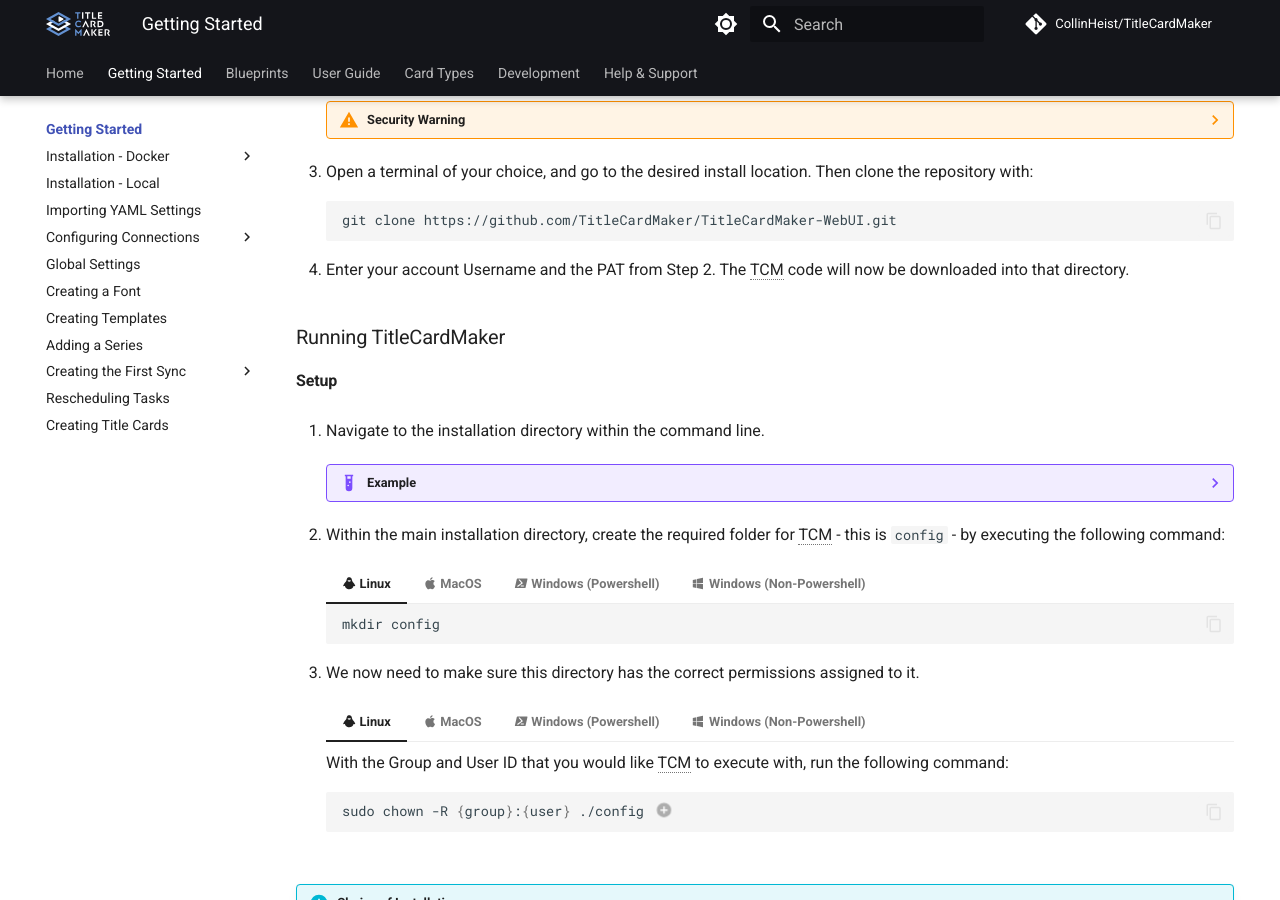
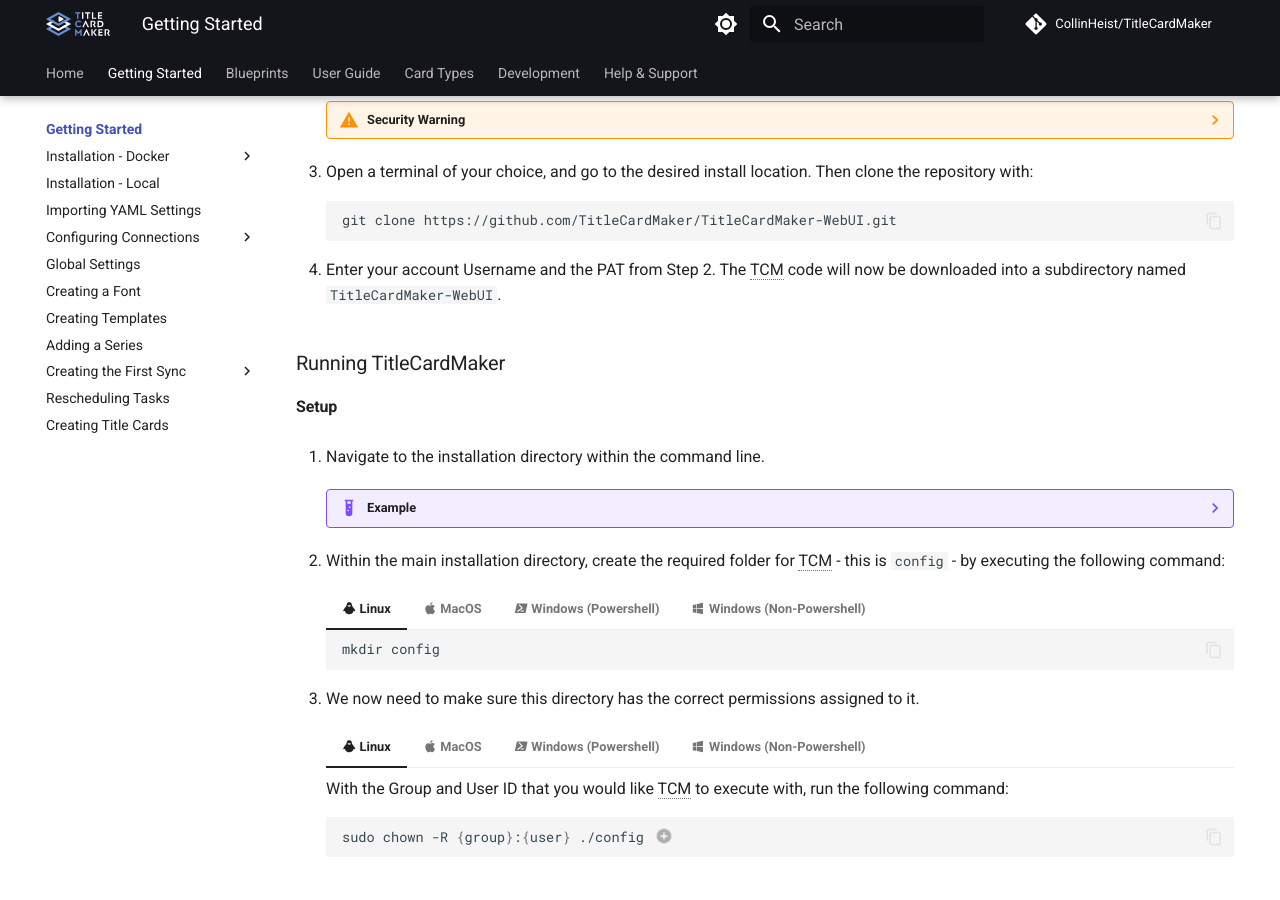
Before and after one commit to CollinHeist/TitleCardMaker, an MkDocs documentation site: the page built from docs/getting_started/index.md, in a window 1280 px wide and 900 px high, scrolled down 488 px. Built offline with MkDocs 1.6.1 and Material for MkDocs 9.7.7, drawn with Linux system fonts in a browser that asks for light colours; comment, search, counter and statistics services are not loaded.

Commit message:
Minor doc update

````diff
--- a/docs/getting_started/index.md
+++ b/docs/getting_started/index.md
@@ -44,7 +44,7 @@
     ```
 
 4. Enter your account Username and the PAT from Step 2. The TCM code
-will now be downloaded into that directory.
+will now be downloaded into a subdirectory named `TitleCardMaker-WebUI`.
 
 ### Running TitleCardMaker
 #### Setup
@@ -58,25 +58,25 @@
             <!-- termynal -->
 
             ```bash
-            cd "~/Your/Install/Directory"
+            cd "~/Your/Install/Directory/TitleCardMaker-WebUI"
             ```
 
         === ":material-apple: MacOS"
 
             ```bash
-            cd "~/Your/Install/Directory"
+            cd "~/Your/Install/Directory/TitleCardMaker-WebUI"
             ```
 
         === ":material-powershell: Windows (Powershell)"
 
             ```bash
-            cd 'C:\Your\Install\Directory'
+            cd 'C:\Your\Install\Directory\TitleCardMaker-WebUI'
             ```
 
         === ":material-microsoft-windows: Windows (Non-Powershell)"
 
             ```bash
-            cd 'C:\Your\Install\Directory'
+            cd 'C:\Your\Install\Directory\TitleCardMaker-WebUI'
             ```
 
         Replace the example path with the directory from Step 3 above.
````
